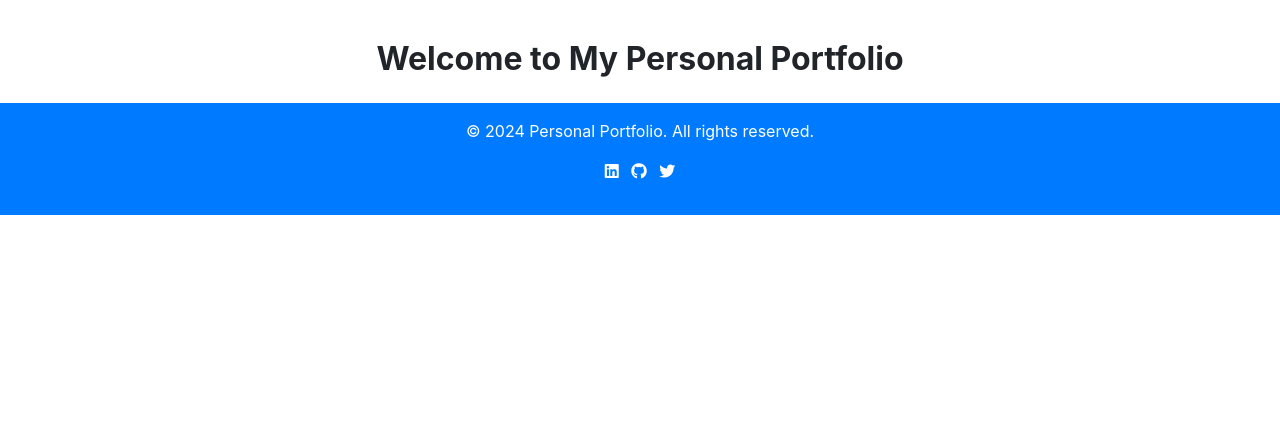
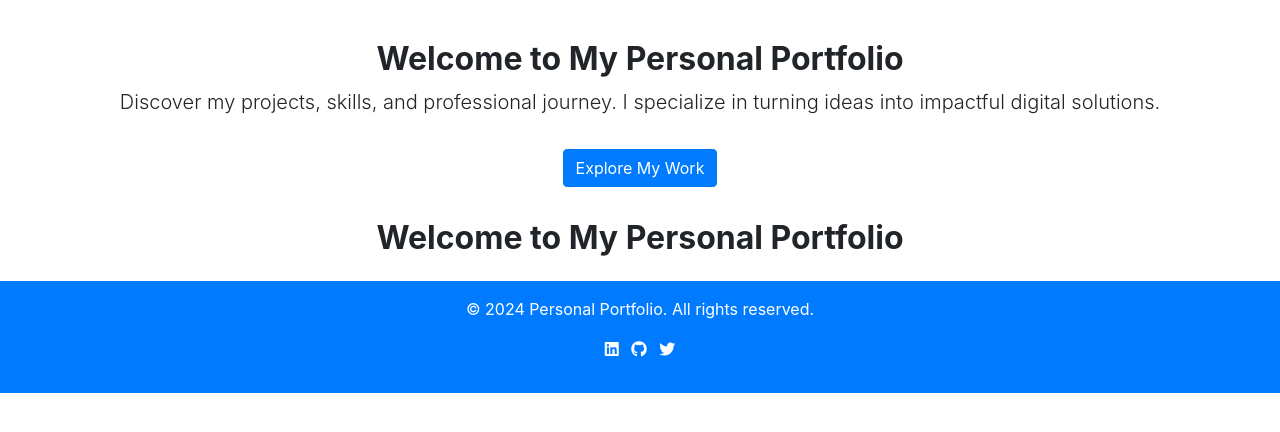
Before and after one commit to 0xLida00/Personal-Portfolio---Database-Project, a Flask app: page / in a window 1280 px wide. Shown: the part 123-555 px from the top of the page. Run offline with Flask 3, Linux system fonts and the light colour scheme; data that the repository does not hold is empty; some libraries are stand-ins or nearby versions.

Commit message:
Working on the templates to set the pages.

```diff
--- a/templates/index.html
+++ b/templates/index.html
@@ -4,5 +4,10 @@
   <!-- Introduction Section -->
   <section class="intro text-center py-3">
     <h2><strong>Welcome to My Personal Portfolio</strong></h2>
+    <p class="lead">Discover my projects, skills, and professional journey. I specialize in turning ideas into impactful digital solutions.</p>
+    <a href="#projects" class="btn btn-primary mt-3">Explore My Work</a>
+  </section>
+  <section class="intro text-center py-3">
+    <h2><strong>Welcome to My Personal Portfolio</strong></h2>
   </section>
 {% endblock %}
```
Also changed, not shown: templates/auth/login.html (added), templates/auth/register.html (added), templates/dashboard/admin_dashboard.html (added), templates/dashboard/maanage_experiences.html (added), templates/dashboard/manage_projects.html (added), templates/dashboard/manage_skills.html (added), templates/dashboard/manage_testimonials.html (added).
